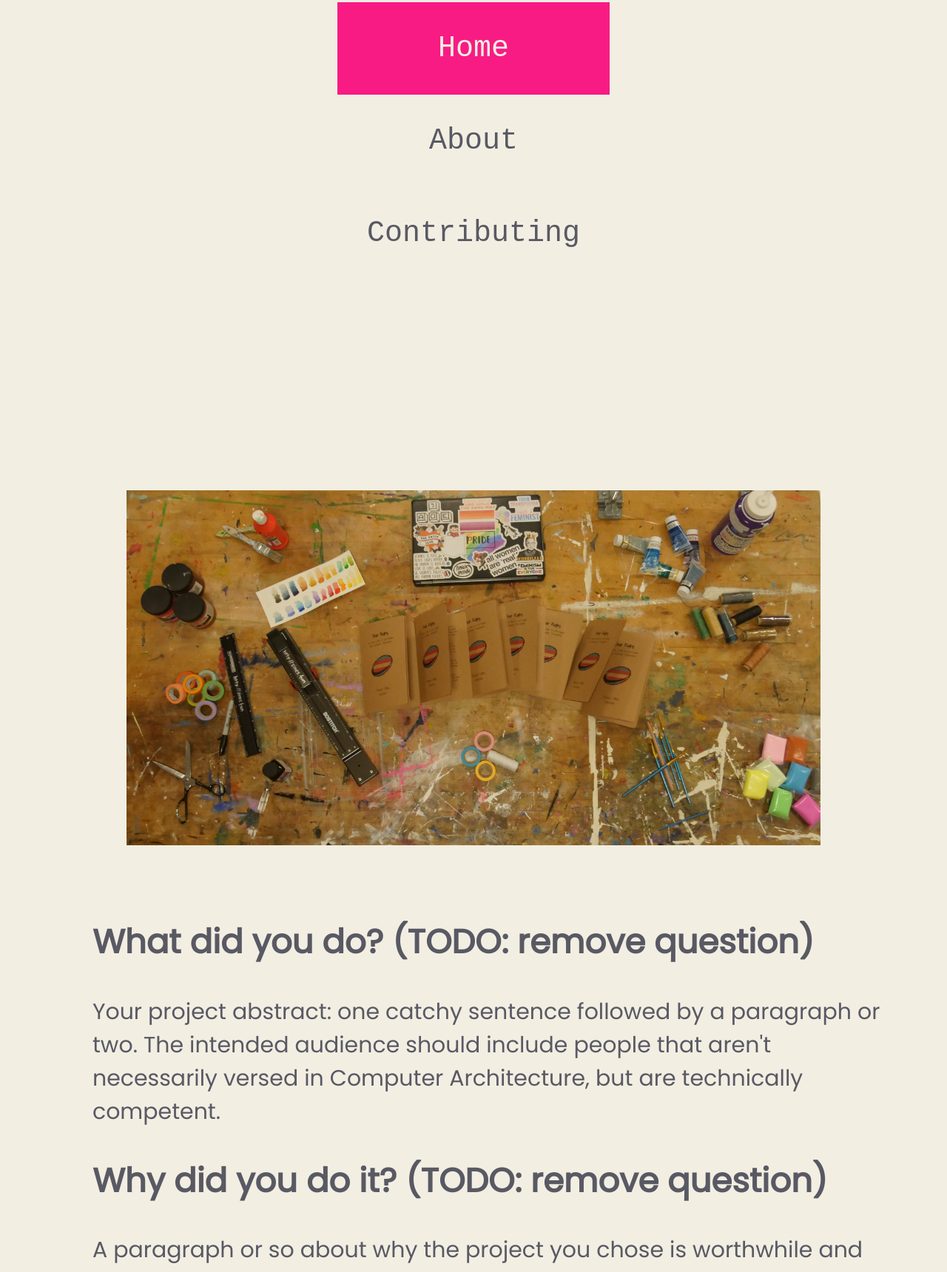
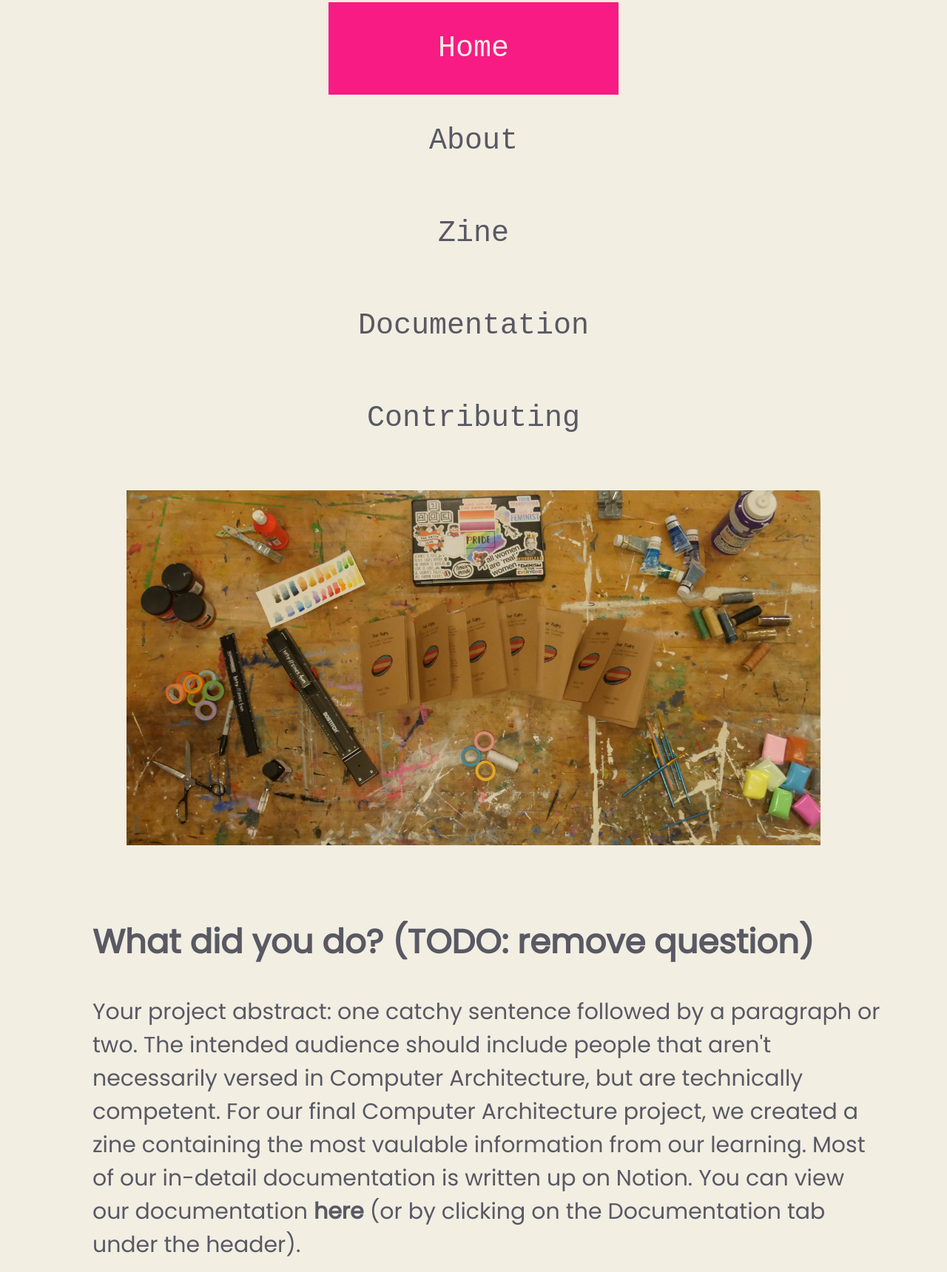
Before and after one commit to mstites/comparchfinalproject, a plain HTML site: page index.html in a window 1280 px wide. Shown: the part 47-1767 px from the top of the page at 74% size. Drawn offline with Linux system fonts and the light colour scheme.

Commit message:
Adding more links to prepare for zine, Notion documentation

```diff
--- a/index.html
+++ b/index.html
@@ -52,6 +52,8 @@
     <ul>
       <li><a class="active" href="index.html">Home</a></li>
       <li><a href="about.html">About</a></li>
+      <li><a href="">Zine</a></li>
+      <li><a href="">Documentation</a></li>
       <li><a href="contributing.html">Contributing</a></li>
     </ul>
   </div>
@@ -65,6 +67,10 @@
 <h2>What did you do? (TODO: remove question)</h2>
 
 Your project abstract: one catchy sentence followed by a paragraph or two. The intended audience should include people that aren't necessarily versed in Computer Architecture, but are technically competent.
+
+For our final Computer Architecture project, we created a zine containing the most vaulable information from our learning.
+
+Most of our in-detail documentation is written up on Notion. You can view our documentation <a href="">here</a> (or by clicking on the Documentation tab under the header).
 
 <h2>Why did you do it? (TODO: remove question)</h2>
 
```
Also changed, not shown: 404.html (+2 -0 lines), about.html (+2 -0 lines), contributing.html (+2 -0 lines).
